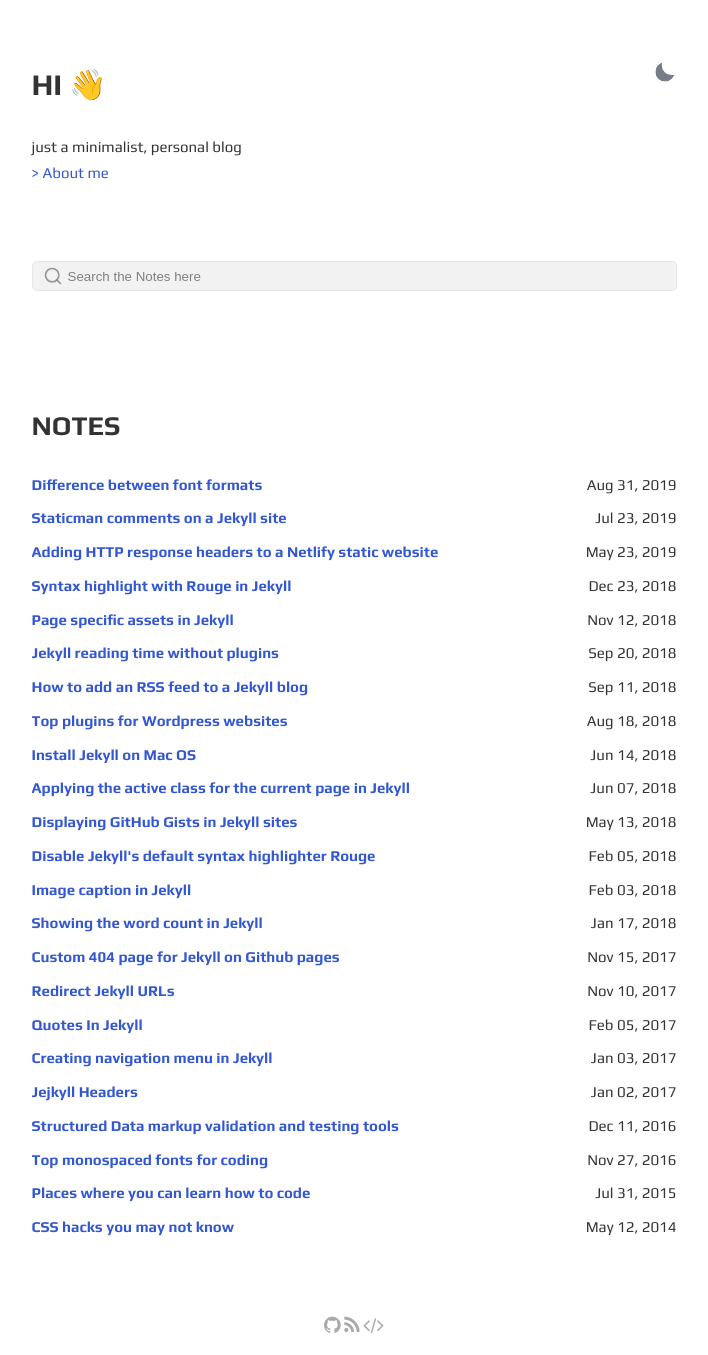
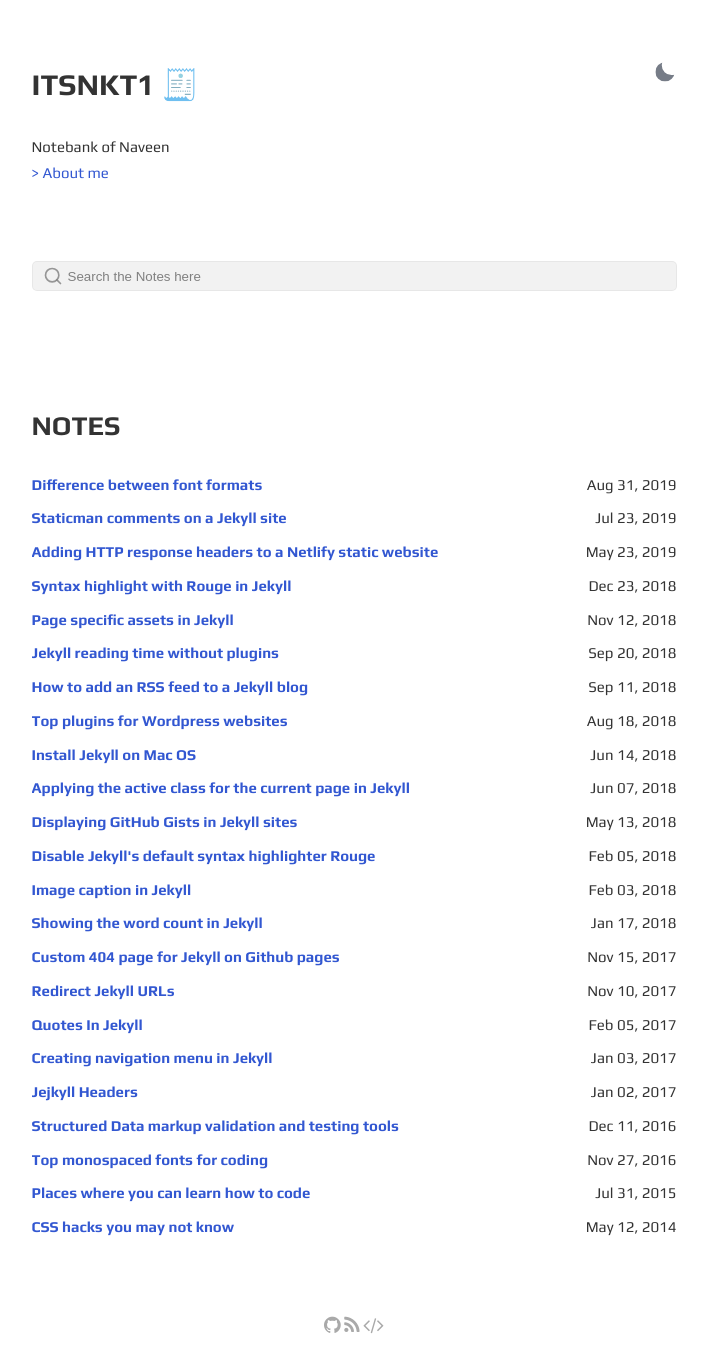
Before and after one commit to itsnkt1/Itsnkt1.github.io, a Jekyll site: the page built from index.html, in a window 1280 px wide. Shown: the whole page, without its empty margins (286-994 px from the left). Built offline with Jekyll 4.4.1, drawn with Linux system fonts in a browser that asks for light colours.

Commit message:
Update _config.yml

```diff
--- a/_config.yml
+++ b/_config.yml
@@ -1,8 +1,8 @@
-site: Gesko
-title: Gesko
-greetings: Hi 👋
+site: Itsnkt1
+title: Itsnkt1
+greetings: Itsnkt1 🧾
 description: >-
-  just a minimalist, personal blog
+  Notebank of Naveen
 lang: en-US
 timezone:  Europe/Rome
 repo: https://github.com/p0wex/Gesko # site repo [optional]
@@ -10,7 +10,7 @@
 discus-identifier: powex # replace with your disqus shortname
 
 author:
-  name: gesko
+  name: Naveen Tripathi
   bio: just a minimalist, personal blog
   userpicture:
   username: # general username
```
